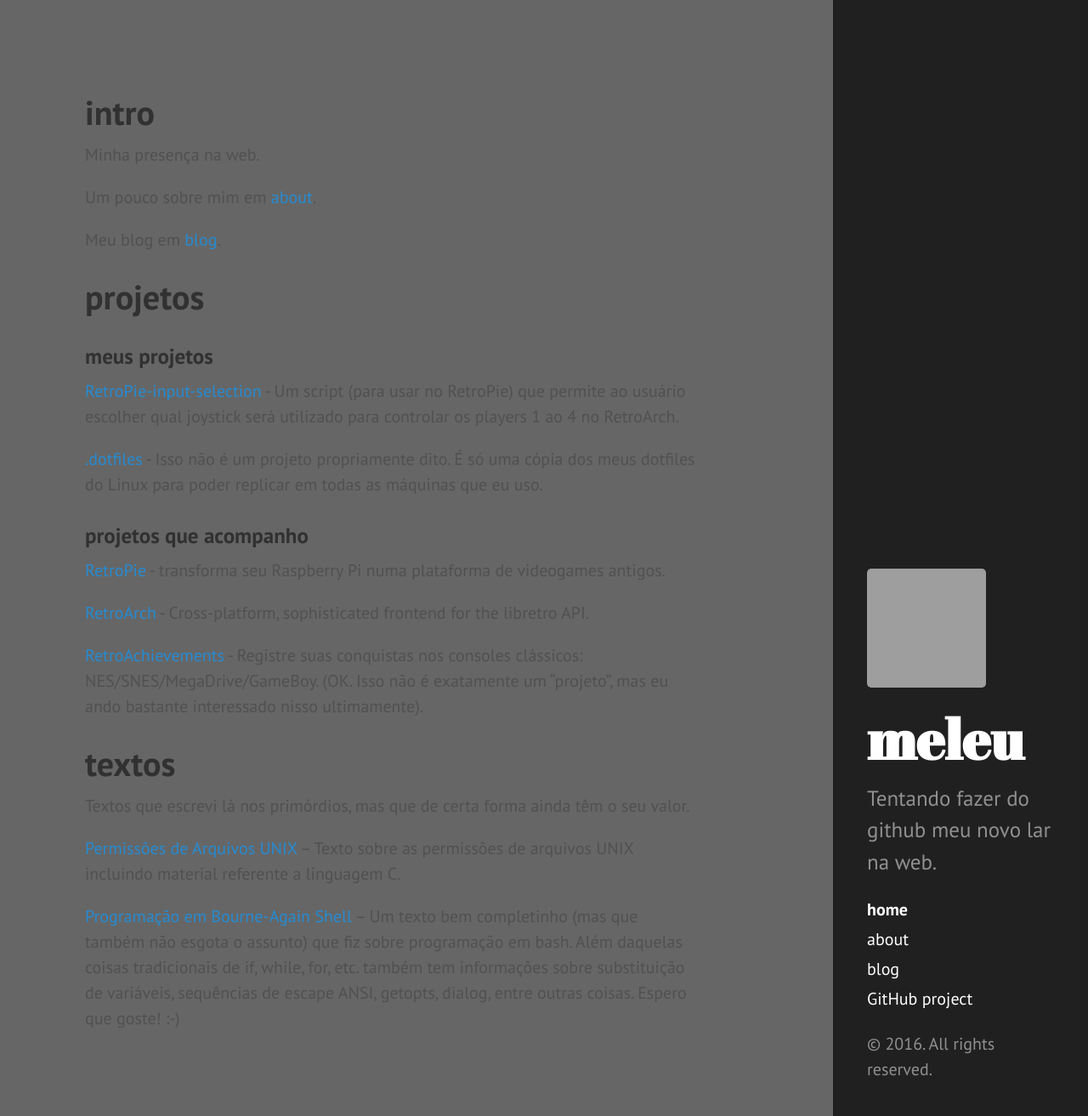
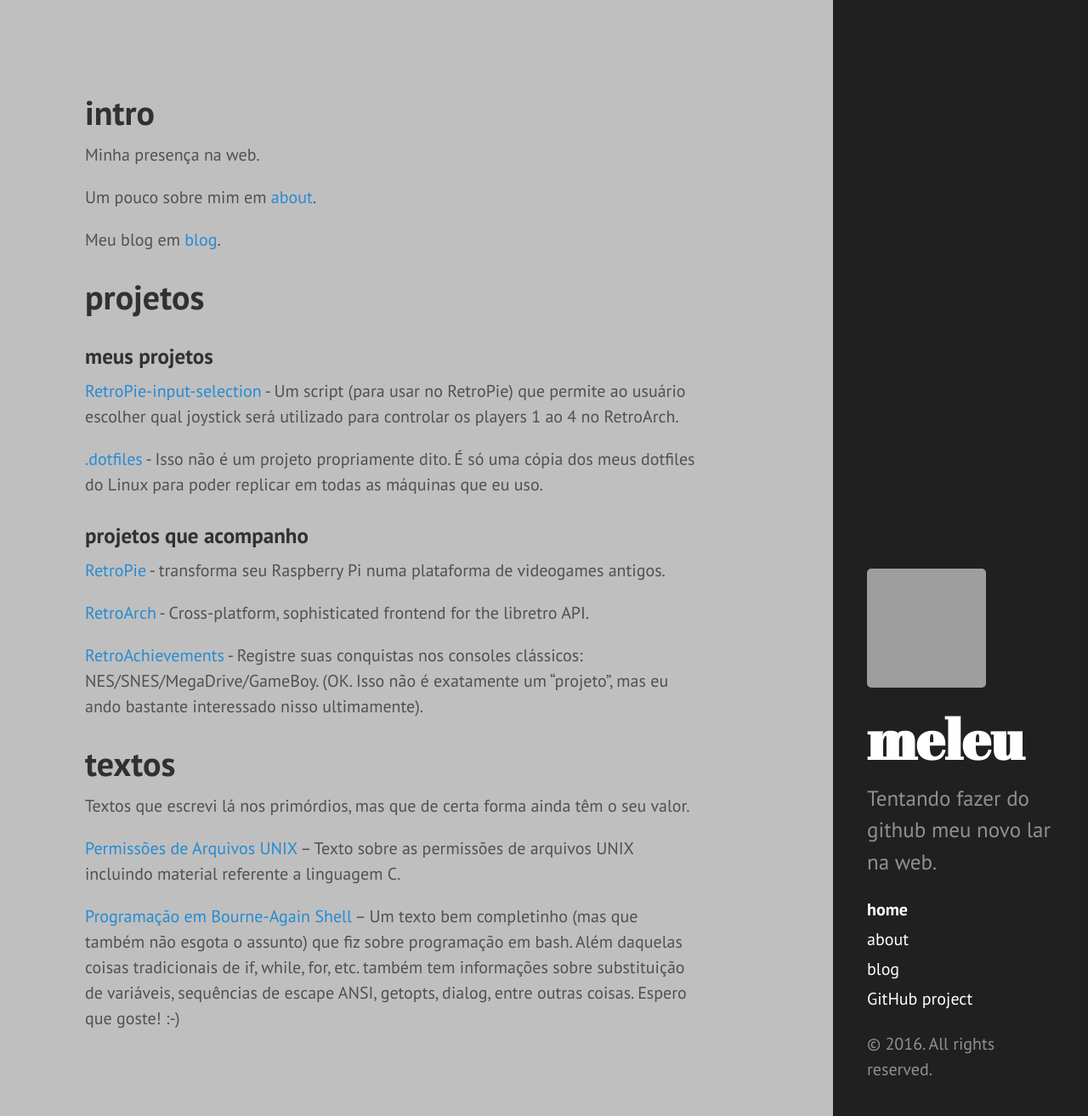
Before and after one commit to meleu/meleu.github.io, a Jekyll site: the page built from index.md, in a window 1280 px wide and 1313 px high. Shown: the whole window at 85% size. Built offline with Jekyll 4.4.1, drawn with Linux system fonts in a browser that asks for light colours; grey boxes are pictures that could not be loaded.

Commit message:
Update poole.css

```diff
--- a/stylesheets/poole.css
+++ b/stylesheets/poole.css
@@ -61,7 +61,7 @@ html {
 body {
   color: #515151;
 /*  background-color: #fff; */
-  background-color: #666666;
+  background-color: #bfbfbf;
   -webkit-text-size-adjust: 100%;
       -ms-text-size-adjust: 100%;
 }
```
